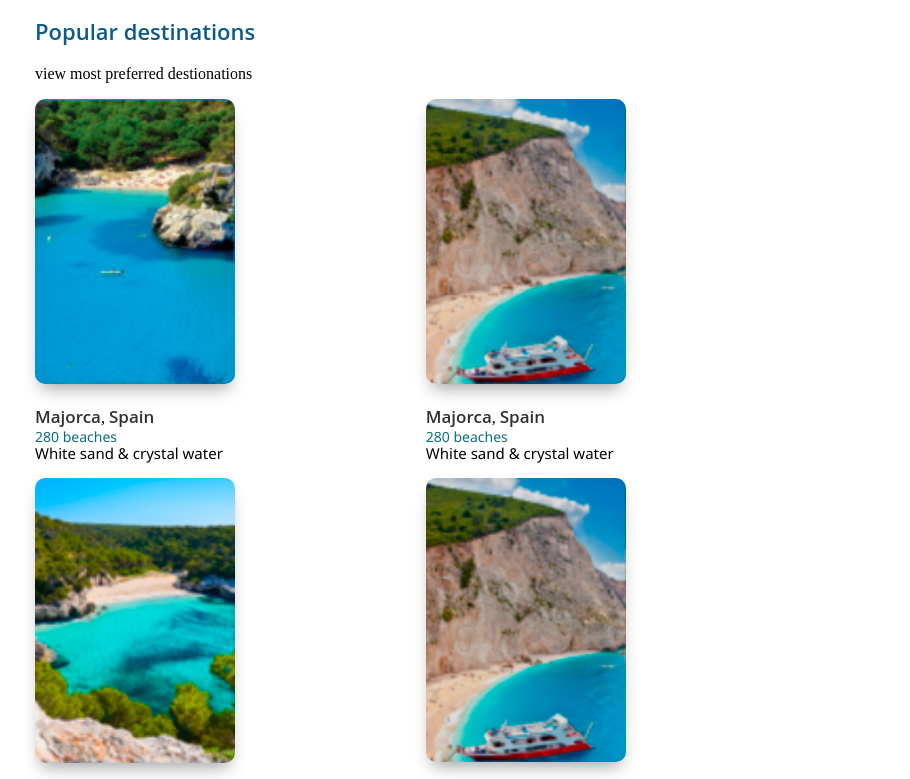
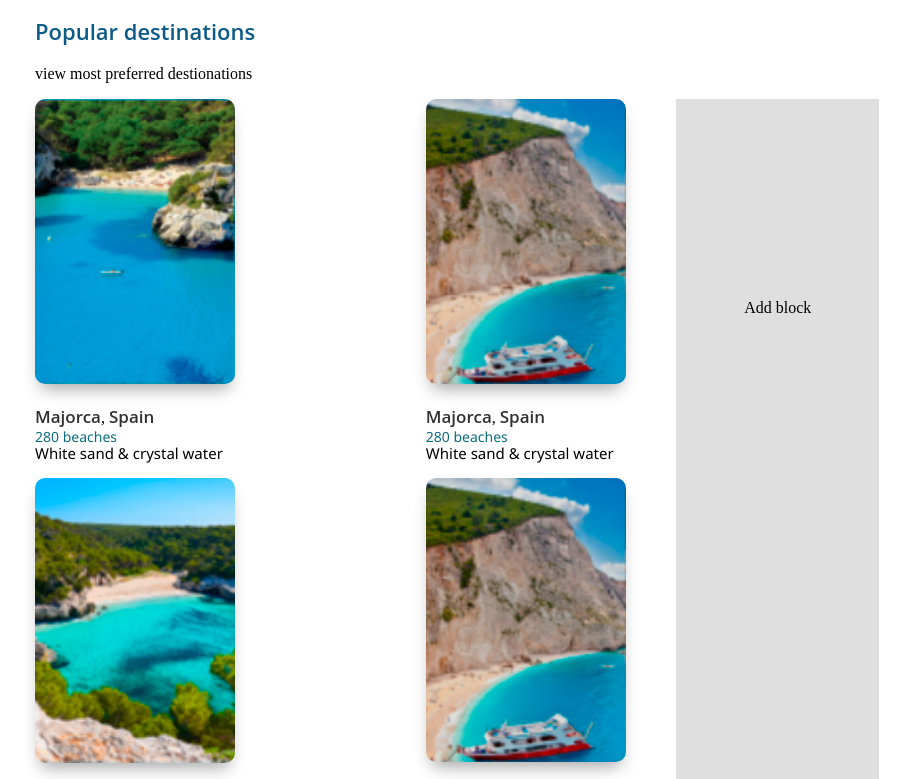
Before and after one commit to zin4ik/BS_main, a plain HTML site: page index.html in a window 1280 px wide. Shown: the part 1401-2180 px from the top of the page, without its empty margins (183-1093 px from the left). Drawn offline with nearby package versions, Linux system fonts and the light colour scheme.

Commit message:
add gallary_sitebar

```diff
--- a/index.html
+++ b/index.html
@@ -357,7 +357,8 @@
       <section class="galley-section wrapp wrapp-padding">
         <h3 class="section-h3">Popular destinations</h3>
         <p class="galley-section_descr">view most preferred destionations</p>
-<div class="gallery-block">
+<div class="gallery">
+  <div class="gallery-block">
 <!-- ======= 1 block====== -->
   <div class="gallery-item">
     <div class="gallery-item_block-img" >
@@ -527,6 +528,9 @@
 
 </div>
 <!-- /.gallery-block -->
+<div class="gallary_sitebar">Add block</div>
+</div>
+
 <button class="gallery-btn">Show all popular destinations</button >
       </section>
     </main>
--- a/scss/main.scss
+++ b/scss/main.scss
@@ -231,7 +231,20 @@ body {
   font-weight: 600;
   padding: 15px;
   margin-top: 10px;
-  border:1px solid #0b5a88;
+  border: 1px solid #0b5a88;
   border-radius: 5px;
   background: none;
 }
+.gallery {
+  width: 100%;
+  display: flex;
+  flex-flow: row nowrap;
+  justify-content: space-between;
+}
+.gallary_sitebar {
+  width: 24%;
+  background-color: rgb(224, 223, 223);
+  text-align: center;
+  margin-bottom: 90px;
+  padding-top: 200px;
+}
```
Also changed, not shown: css/main.css, css/main.min.css, 2 other files.
